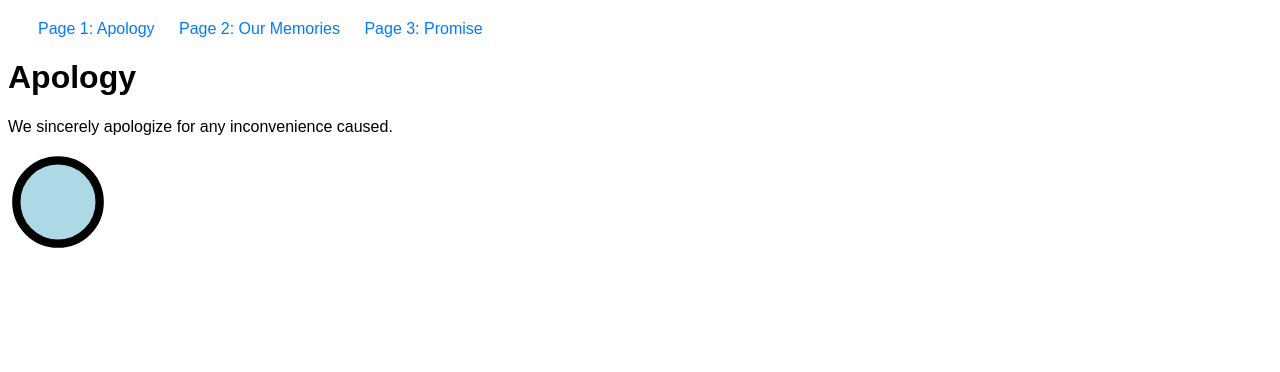
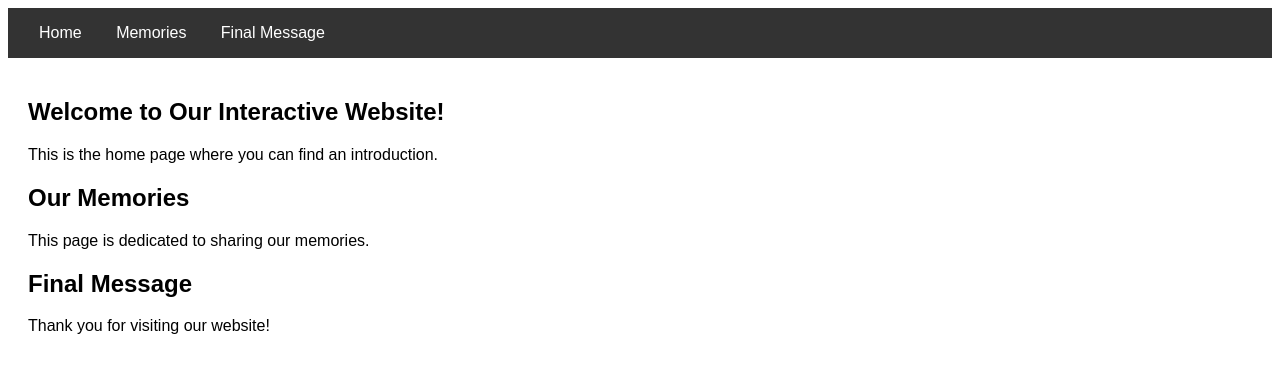
Before and after one commit to Adhirafoewhile7/Sorry-chku, a plain HTML site: page index.html in a window 1280 px wide. Drawn offline with Linux system fonts and the light colour scheme.

Commit message:
Updated index.html with new content for the interactive website on 2026-03-19.

```diff
--- a/index.html
+++ b/index.html
@@ -3,50 +3,33 @@
 <head>
     <meta charset="UTF-8">
     <meta name="viewport" content="width=device-width, initial-scale=1.0">
-    <title>Apology Website</title>
+    <title>Interactive Website</title>
     <style>
         body { font-family: Arial, sans-serif; }
-        nav { margin: 20px; }
-        nav a { margin: 0 10px; text-decoration: none; color: #007BFF; }
-        .page { display: none; }
-        .active { display: block; }
-        svg { width: 100px; height: 100px; animation: bounce 1s infinite; }
-        @keyframes bounce { 0%, 100% { transform: translateY(0); } 50% { transform: translateY(-20px); } }
+        nav { background: #333; color: #fff; padding: 1rem; }
+        nav a { color: #fff; margin: 0 15px; text-decoration: none; }
+        .content { padding: 20px; }
     </style>
 </head>
 <body>
     <nav>
-        <a href="#" onclick="showPage(1)">Page 1: Apology</a>
-        <a href="#" onclick="showPage(2)">Page 2: Our Memories</a>
-        <a href="#" onclick="showPage(3)">Page 3: Promise</a>
+        <a href="#home">Home</a>
+        <a href="#memories">Memories</a>
+        <a href="#finalMessage">Final Message</a>
     </nav>
-    <div id="page1" class="page active">
-        <h1>Apology</h1>
-        <p>We sincerely apologize for any inconvenience caused.</p>
-        <svg xmlns="http://www.w3.org/2000/svg" fill="none" viewBox="0 0 24 24">
-            <circle cx="12" cy="12" r="10" stroke="black" stroke-width="2" fill="lightblue" />
-        </svg>
+    <div class="content">
+        <section id="home">
+            <h1>Welcome to Our Interactive Website!</h1>
+            <p>This is the home page where you can find an introduction.</p>
+        </section>
+        <section id="memories">
+            <h1>Our Memories</h1>
+            <p>This page is dedicated to sharing our memories.</p>
+        </section>
+        <section id="finalMessage">
+            <h1>Final Message</h1>
+            <p>Thank you for visiting our website!</p>
+        </section>
     </div>
-    <div id="page2" class="page">
-        <h1>Our Memories</h1>
-        <p>Here are some of our cherished memories together.</p>
-        <svg xmlns="http://www.w3.org/2000/svg" fill="none" viewBox="0 0 24 24">
-            <rect x="4" y="4" width="16" height="16" stroke="black" stroke-width="2" fill="lightpink" />
-        </svg>
-    </div>
-    <div id="page3" class="page">
-        <h1>Promise</h1>
-        <p>We promise to learn from our mistakes and make things better.</p>
-        <svg xmlns="http://www.w3.org/2000/svg" fill="none" viewBox="0 0 24 24">
-            <path d="M12 2L2 22h20L12 2z" stroke="black" stroke-width="2" fill="lightgreen" />
-        </svg>
-    </div>
-    <script>
-        function showPage(pageNum) {
-            const pages = document.querySelectorAll('.page');
-            pages.forEach(page => page.classList.remove('active'));
-            document.getElementById(`page${pageNum}`).classList.add('active');
-        }
-    </script>
 </body>
 </html>
```
